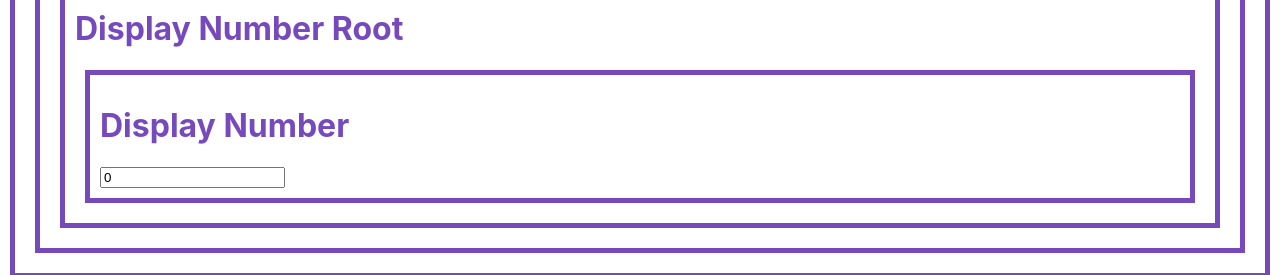
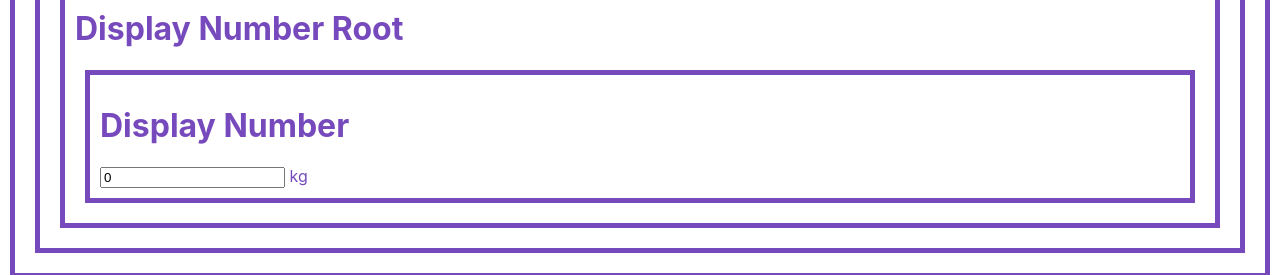
Before and after one commit to jooo0922/react-redux-with-redux, a React (Create React App) app: page / in a window 1280 px wide. Shown: the part 425-700 px from the top of the page. Built offline with nearby package versions, Linux system fonts and the light colour scheme.

Commit message:
feat: Add unit props and some comments

```diff
--- a/src/components/DisplayNumber.jsx
+++ b/src/components/DisplayNumber.jsx
@@ -6,7 +6,8 @@ export default class DisplayNumber extends Component {
     return (
       <div>
         <h1>Display Number</h1>
-        <input type="text" value={this.props.number} readOnly />
+        <input type="text" value={this.props.number} readOnly />{" "}
+        {this.props.unit}
       </div>
     );
   }
--- a/src/components/DisplayNumberRoot.jsx
+++ b/src/components/DisplayNumberRoot.jsx
@@ -6,7 +6,7 @@ export default class DisplayNumberRoot extends Component {
     return (
       <div>
         <h1>Display Number Root</h1>
-        <DisplayNumber></DisplayNumber>
+        <DisplayNumber unit="kg"></DisplayNumber>
       </div>
     );
   }
--- a/src/containers/DisplayNumber.jsx
+++ b/src/containers/DisplayNumber.jsx
@@ -17,7 +17,12 @@ export default class extends Component {
     );
   }
   render() {
-    return <DisplayNumber number={this.state.number}></DisplayNumber>;
+    return (
+      <DisplayNumber
+        number={this.state.number}
+        unit={this.props.unit}
+      ></DisplayNumber>
+    );
   }
 }
 
@@ -32,3 +37,15 @@ export default class extends Component {
  * this.state.number만 DisplayNumber의 props로 넘겨주면
  * DisplayNumber 안에서 redux 관련 코드 사용 없이 props만 이용해서 render 를 재호출해서 UI를 다시 그려줄 수 있게 됨.
  */
+
+/**
+ * 그런데 이렇게 Redux를 container component로 빼주면,
+ * 재사용성은 늘어날 수 있지만, 코드가 너무 많아지지 않나?
+ *
+ * 만약 unit이라는 props 하나만 DisplayNumberRoot를 통해서 추가하려고 해도,
+ * 이전에는 그냥 바로 DisplayNumber로 꽂아주면 되는 것을
+ * container component를 거쳐서 전달해줘야 하는 불편함이 생기게 됨.
+ *
+ * 이러한 문제점들을 해결해주는 것이 react-redux 라는 도구임!
+ * 이 수업에서 본격적으로 배우고자 하는 것!
+ */
```
